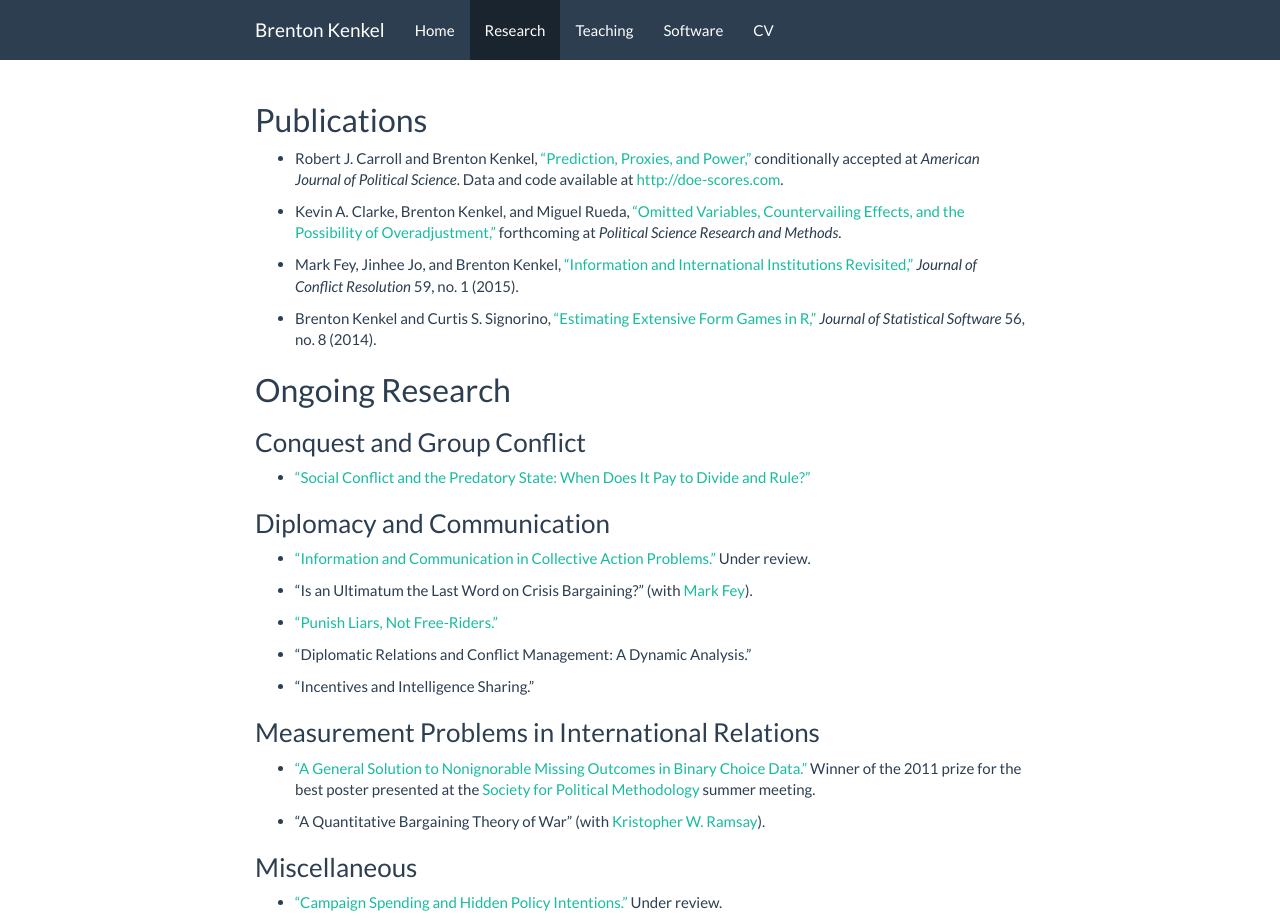
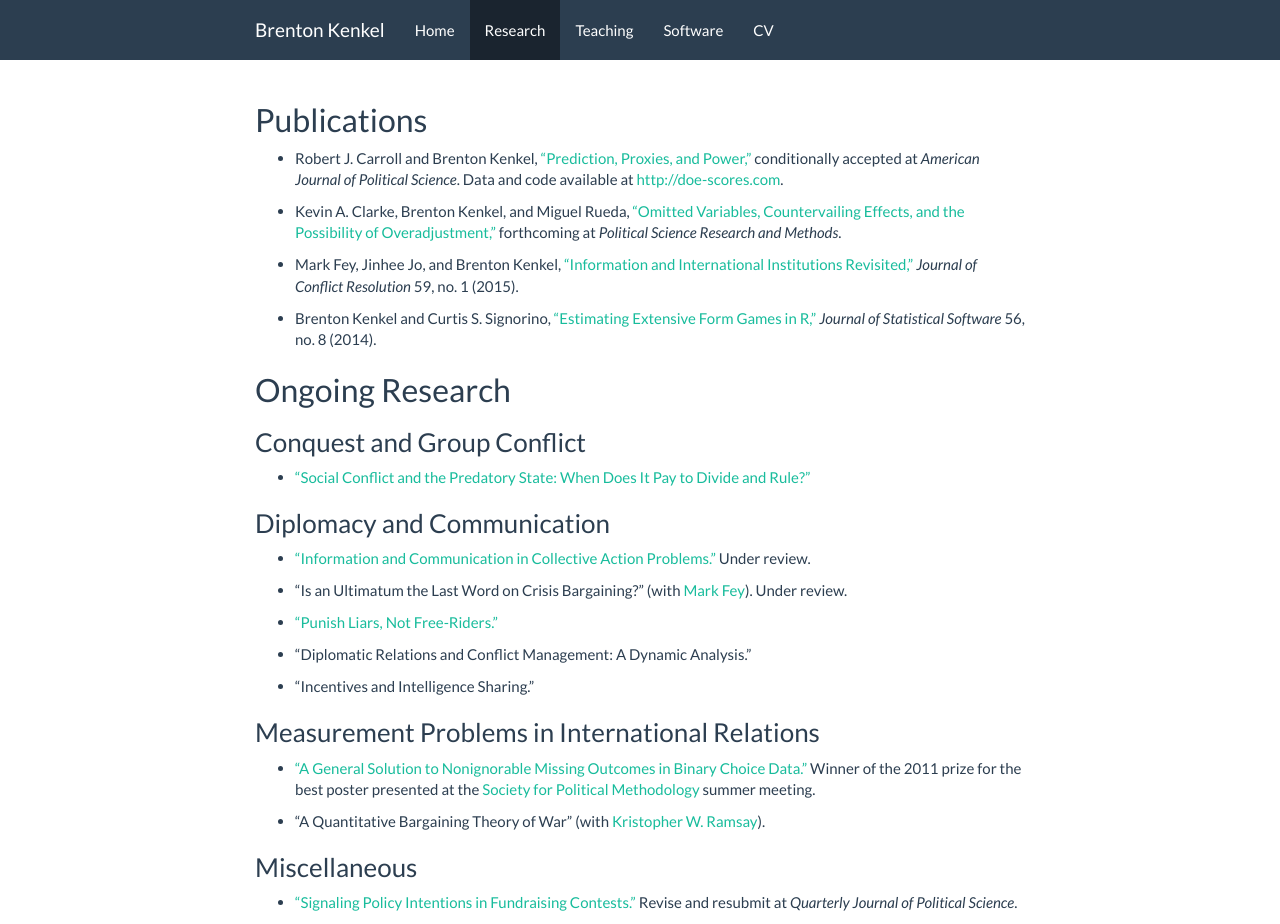
Before and after one commit to brentonk/old-website, a Jekyll site: the page built from research.md, in a window 1280 px wide. Built offline with Jekyll 4.4.1, drawn with Linux system fonts in a browser that asks for light colours; nearby versions of some CDN libraries.

Commit message:
Add new valence draft

```diff
--- a/research.md
+++ b/research.md
@@ -46,4 +46,4 @@
 
 ## Miscellaneous
 
-* ["Campaign Spending and Hidden Policy Intentions."](data/valence.pdf)  Under review.
+* ["Signaling Policy Intentions in Fundraising Contests."](data/valence.pdf)  Revise and resubmit at *Quarterly Journal of Political Science*.
```
Also changed, not shown: other parts of research.md (+1 -1 lines), 1 other file.
